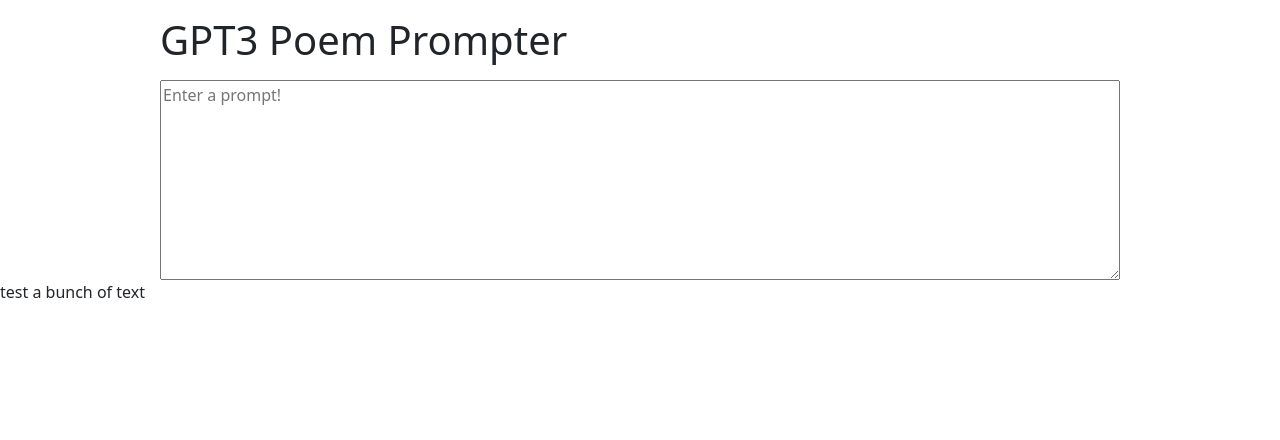
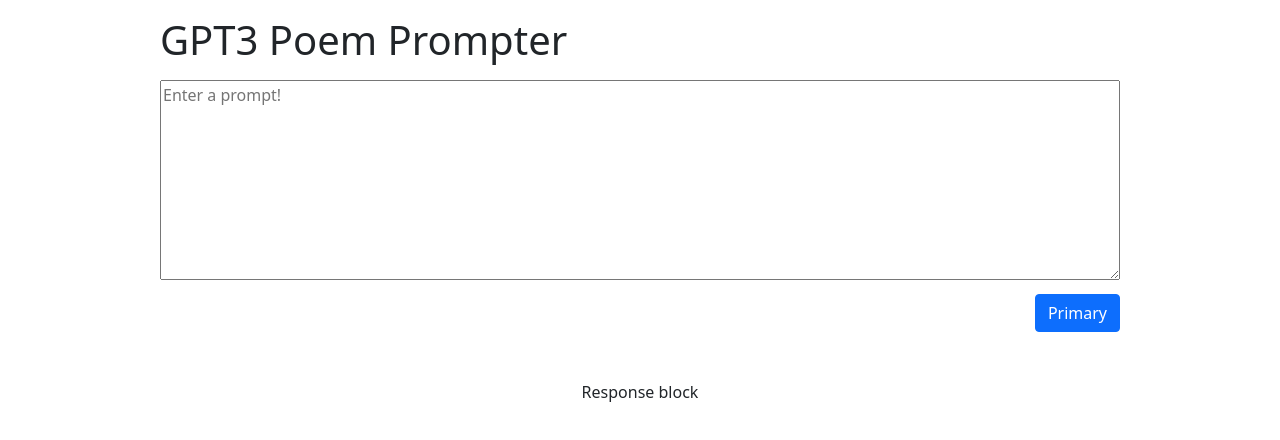
Before and after one commit to chrismuto/Poem-prompter, a React (Create React App) app: page / in a window 1280 px wide. Shown: the top 440 px of the page. Built offline with nearby package versions, Linux system fonts and the light colour scheme.

Commit message:
added button component and fixed react-bootstrap error

```diff
--- a/package.json
+++ b/package.json
@@ -8,6 +8,7 @@
     "@testing-library/user-event": "^13.5.0",
     "bootstrap": "^5.1.3",
     "react": "^18.1.0",
+    "react-bootstrap": "^2.3.1",
     "react-dom": "^18.1.0",
     "react-scripts": "5.0.1",
     "web-vitals": "^2.1.4"
--- a/src/Components/Input.js
+++ b/src/Components/Input.js
@@ -1,4 +1,6 @@
 import { useState } from "react";
+import React from "react";
+import { Button } from "react-bootstrap";
 
 export default function Input() {
   const [formState, setFormState] = useState({
@@ -22,7 +24,7 @@ export default function Input() {
       }
       setFormState({ inputText: "" });
     };
-    };
+  };
 
   // const requestPoem = (data) => {
   //   fetch("https://api.openai.com/v1/engines/text-curie-001/completions", {
@@ -35,7 +37,7 @@ export default function Input() {
   //   });
   // };
   return (
-    <div className="d-flex justify-content-center">
+    <div className="text-center">
       <textarea
         type="text"
         className="col-9"
@@ -45,6 +47,9 @@ export default function Input() {
         value={formState.inputField}
         onChange={handleInputChange}
       />
+      <div className="d-flex col-9 m-auto my-2 justify-content-end">
+      <Button variant="primary">Primary</Button>{' '}
+      </div>
     </div>
   );
 }
--- a/src/Components/Responses.js
+++ b/src/Components/Responses.js
@@ -1,7 +1,7 @@
 export default function Responses() {
     return (
-        <div>
-            test a bunch of text
+        <div className="d-flex justify-content-center mt-5">
+            Response block
         </div>
     );
 }
--- a/src/index.js
+++ b/src/index.js
@@ -4,6 +4,7 @@ import './index.css';
 import App from './App';
 import reportWebVitals from './reportWebVitals';
 import 'bootstrap/dist/css/bootstrap.min.css';
+import 'react-bootstrap';
 
 const root = ReactDOM.createRoot(document.getElementById('root'));
 root.render(
```
Also changed, not shown: 1 other file (tests, documents, lock files or other folders).
